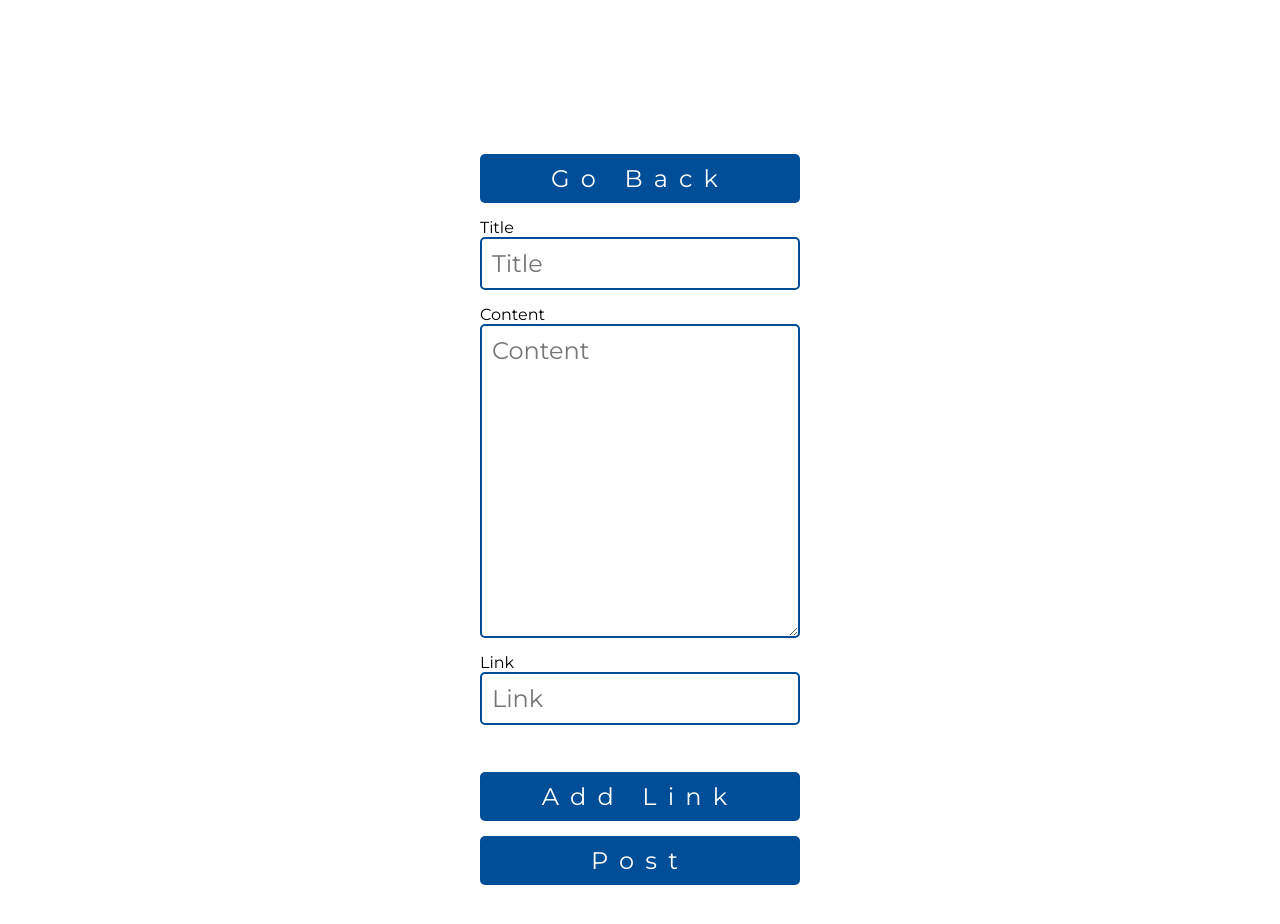
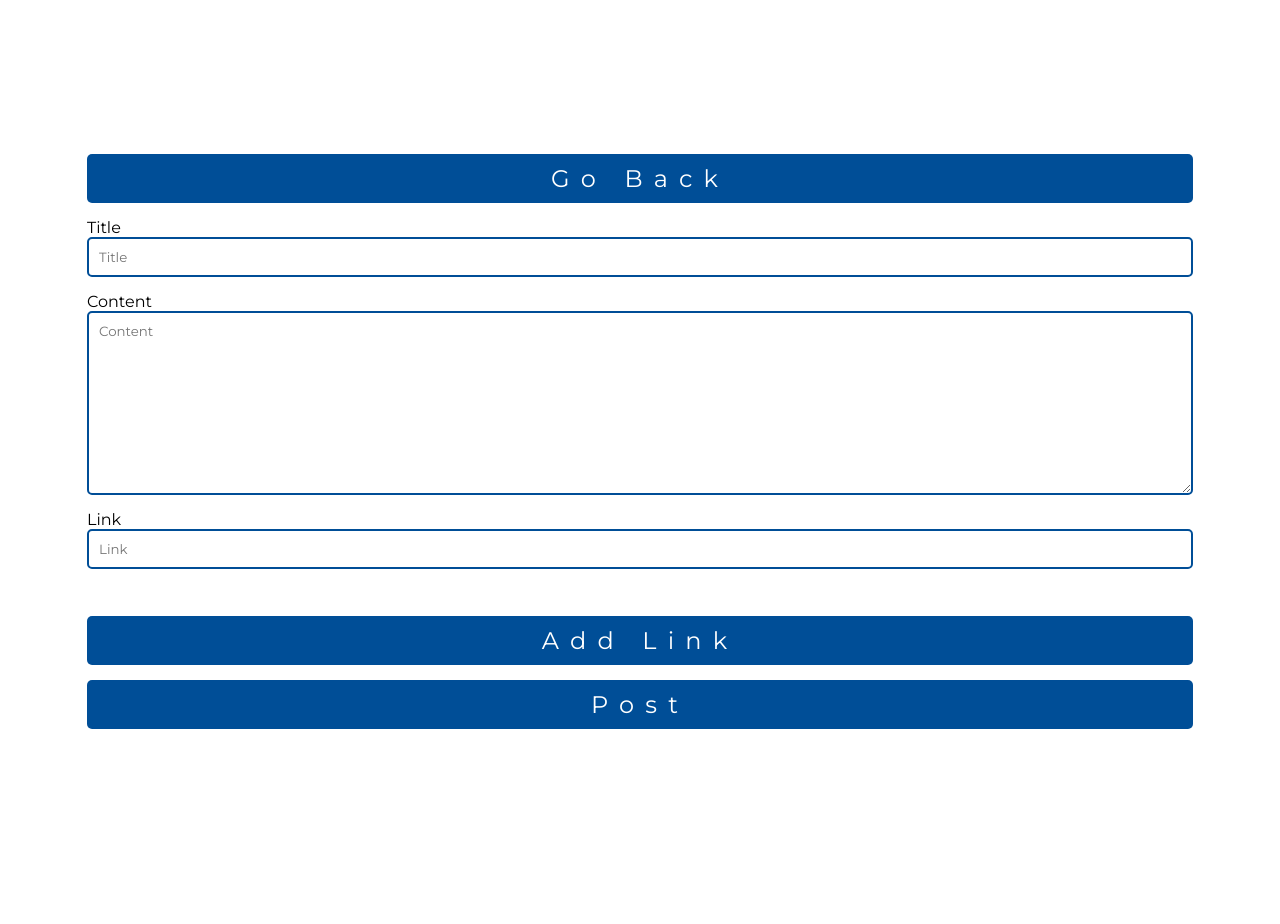
Before and after one commit to vishnugopy/cinemamonkey, a Next.js app: page /create in a window 1280 px wide. Shown: the top 924 px of the page. After the commit the page ends 897 px from the top, so only its background shows below. Built offline with nearby package versions, Linux system fonts and the light colour scheme.

Commit message:
css on create

```diff
--- a/styles/create.module.scss
+++ b/styles/create.module.scss
@@ -9,6 +9,7 @@
 }
 
 .form {
+  width: 100%;
   margin: 0 auto;
   padding: 5% 2%;
   display: flex;
@@ -17,7 +18,6 @@
 
 .form input,
 .form textarea {
-  font-size: 1.5rem;
   padding: 10px;
   margin-bottom: 15px;
   border-radius: 5px;
```
